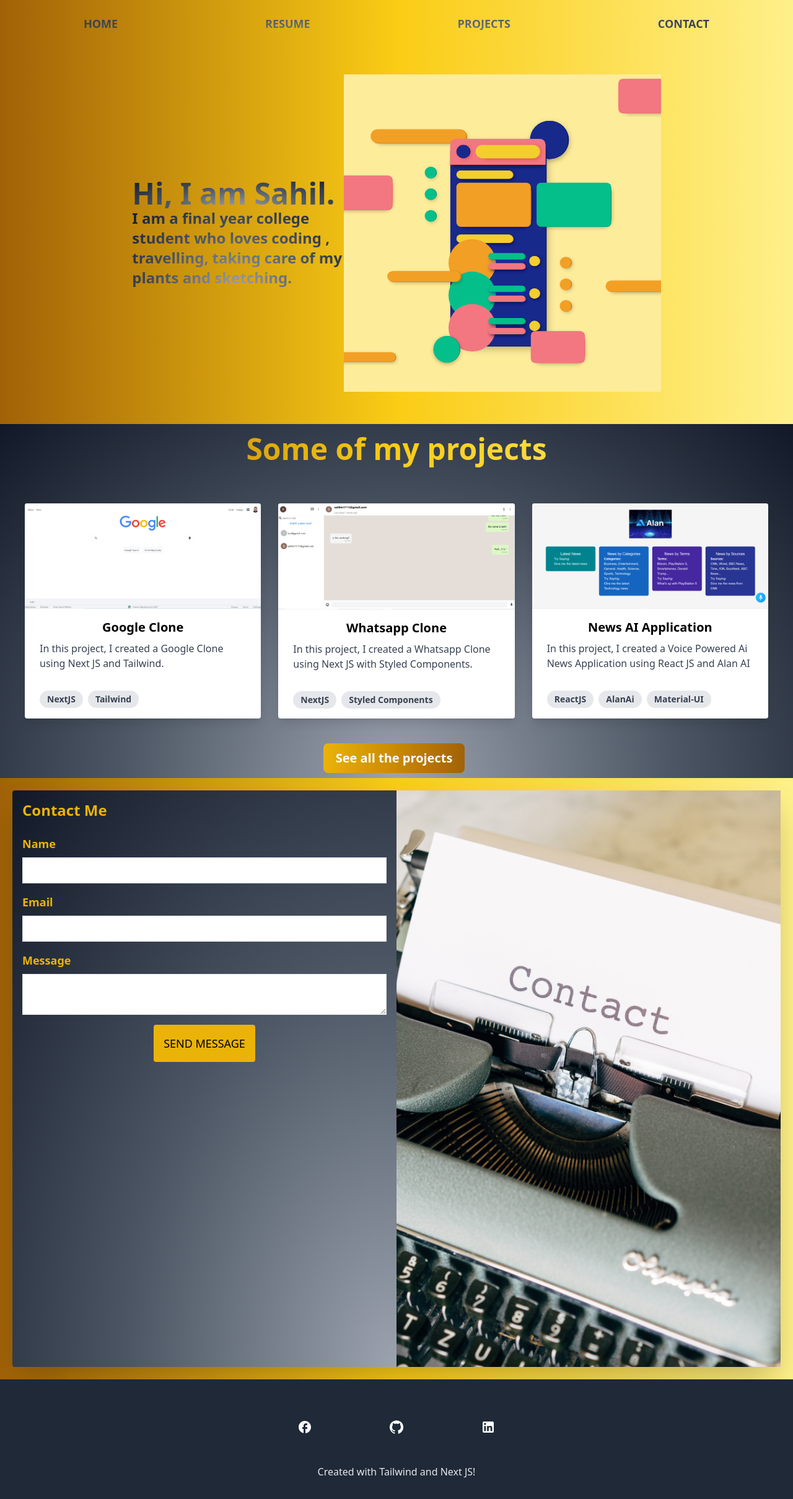
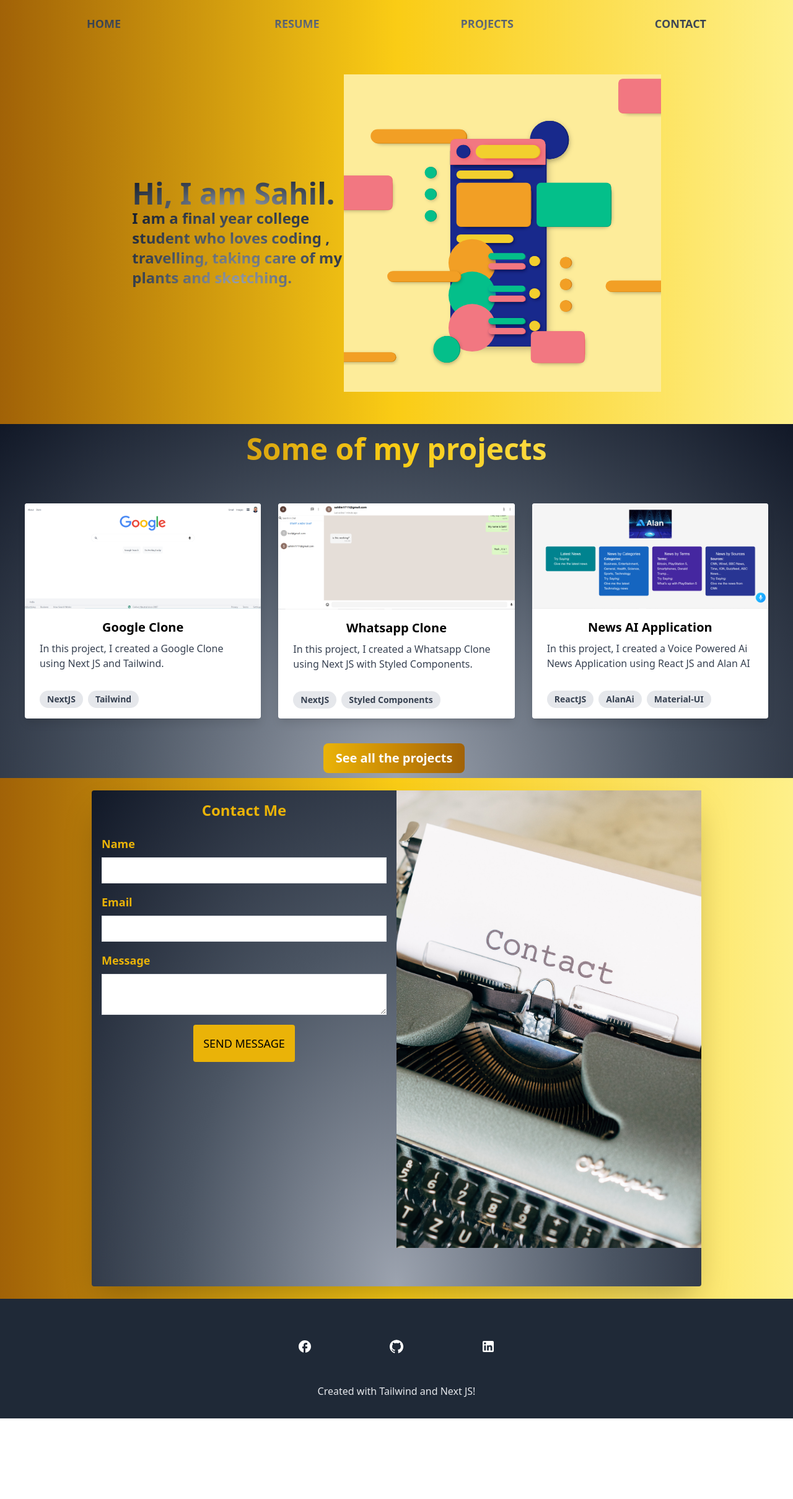
Before and after one commit to bluzeey/personalwebsite, a Next.js app: page / in a window 1280 px wide. Shown: the whole page at 62% size. After the commit the page ends 2288 px from the top, so only its background shows below. Built offline with nearby package versions, Linux system fonts and the light colour scheme; what tailwindcss-font-inter would draw is missing.

Commit message:
updating form and adding resume functionality

```diff
--- a/components/Contact.jsx
+++ b/components/Contact.jsx
@@ -3,10 +3,10 @@ import {useState} from 'react';
 function Contact() {
     const [sentMessage,setsentMessage]=useState(false)
     return (
-            <div className="p-5 min-h-screen">
-                <div className="font-inter grid xs:grid-cols-1 sm:grid-cols-1 md:grid-cols-2 min-h-screen second-gradient-color align-middle rounded shadow-2xl">
+            <div className="p-5 min-h-screen max-w-5xl mx-auto">
+                <div className="font-inter grid xs:grid-cols-1 sm:grid-cols-2 md:grid-cols-2 min-h-screen second-gradient-color align-middle rounded shadow-2xl">
                     <div className="p-4 col-span-1">
-                    <h1 className="bg-clip-text text-transparent text-yellow-500 text-2xl font-bold mb-6">Contact Me</h1>
+                    <h1 className="bg-clip-text text-transparent text-yellow-500 text-center text-2xl font-bold mb-6">Contact Me</h1>
                     <form target="_blank" action="7588b525780fc1da38b4ef89858b3a41" method="POST">
                         <div className="flex flex-col mb-4">
                             <label className="mb-2 font-bold text-lg text-yellow-500 " htmlFor="name">Name</label>
@@ -23,7 +23,7 @@ function Contact() {
                         <button onClick={()=>setsentMessage(true)} type="submit" className="block bg-yellow-500 hover:bg-gradient-to-br focus:ring-4 focus:ring-yellow-300 dark:focus:ring-yellow-800 font-medium uppercase text-lg mx-auto p-4 rounded" type="submit">Send Message</button>
                     </form>
                     </div>
-                    <img className="col-span-1" src="/contact.jpg"/>
+                    <img className="col-span-1 max-w-full h-auto" src="/contact.jpg"/>
                 </div>
             </div>
     )
--- a/components/Navbar.jsx
+++ b/components/Navbar.jsx
@@ -4,7 +4,7 @@ function Navbar() {
         justify-around bg-clip-text text-transparent second-gradient-color text-lg p-4 font-semibold">
             <a href='/' className="link">HOME</a>
             <a className="link">RESUME</a>
-            <a href="/projects" className="link">PROJECTS</a>
+            <a href="assets/Resume.pdf" download="w3logo">PROJECTS</a>
             <a href="/contact" className="link">CONTACT</a>
         </div>
     )
```
Also changed, not shown: 1 other file (tests, documents, lock files or other folders).
